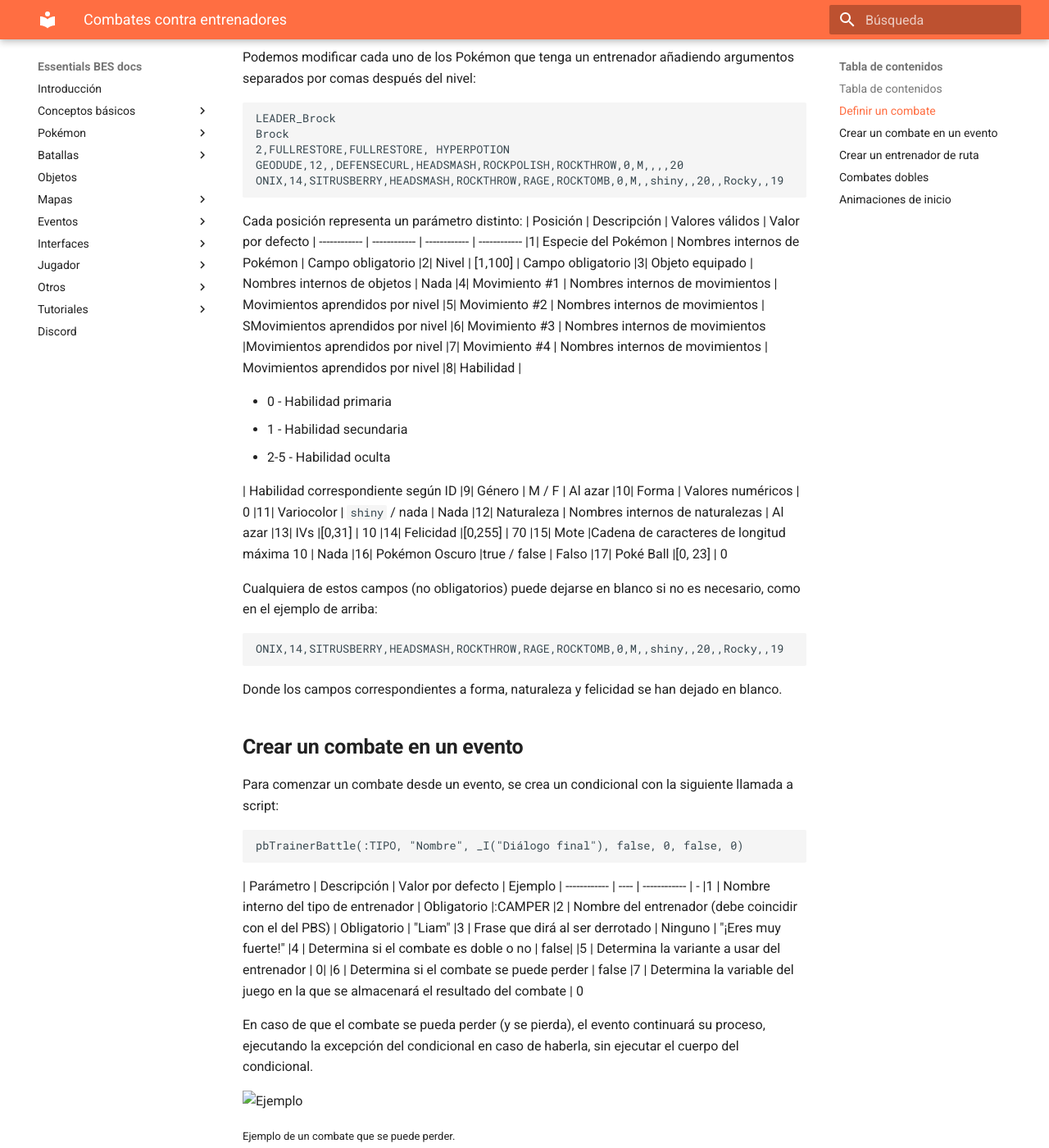
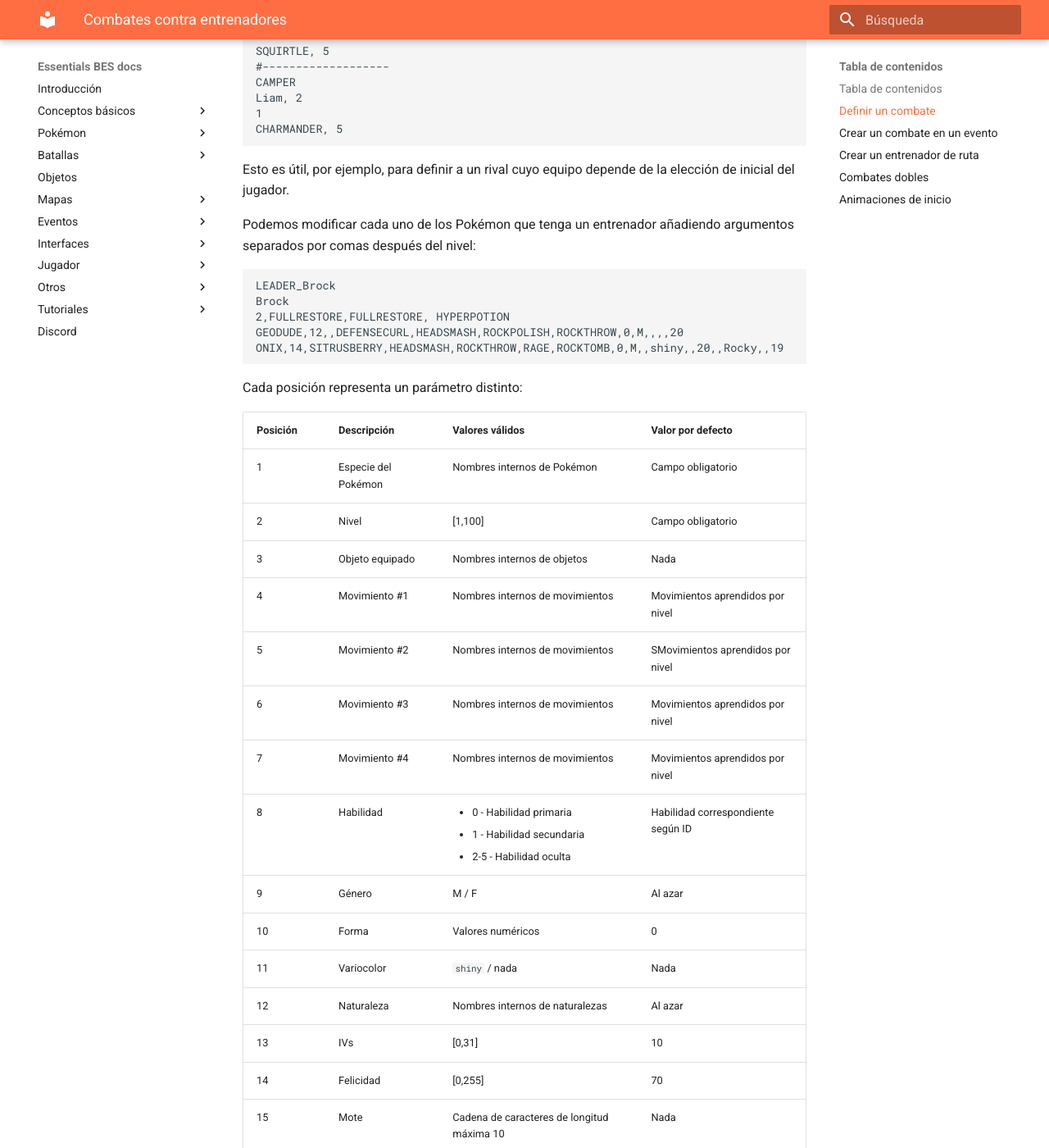
Before and after one commit to albertomcastro4/Essentials-BES-docs, an MkDocs documentation site: the page built from docs/battles/Trainers.md, in a window 1280 px wide and 1400 px high, scrolled down 1269 px. Shown: the whole window at 82% size. Built offline with MkDocs 1.6.1 and Material for MkDocs 9.7.7, drawn with Linux system fonts in a browser that asks for light colours; some of the changed text lies outside the part shown.

Commit message:
fix tables

````diff
--- a/docs/battles/Trainers.md
+++ b/docs/battles/Trainers.md
@@ -19,6 +19,7 @@
 ~~~
 Donde entrenador nuevo se separa por `#-------------------` de los demás.
 Estos son los campos obligatorios que todo entrenador debe tener; además de estas se pueden añadir otras opciones:
+
 | Líneas  | Descripción  | Ejemplo |
 | ------------ | ------------ | ------------ |
 | 1 | Tipo de entrenador | YOUNGSTER |
@@ -55,6 +56,7 @@
 ~~~
 
 Cada posición representa un parámetro distinto:
+
 | Posición  | Descripción  | Valores válidos | Valor por defecto
 | ------------ | ------------ | ------------ | ------------
 |1| Especie del Pokémon | Nombres internos de Pokémon | Campo obligatorio
@@ -87,6 +89,7 @@
 ```
 pbTrainerBattle(:TIPO, "Nombre", _I("Diálogo final"), false, 0, false, 0)
 ```
+
 | Parámetro  | Descripción  | Valor por defecto | Ejemplo
 | ------------ | ---- | ------------ | -
 |1 | Nombre interno del tipo de entrenador | Obligatorio |:CAMPER
@@ -104,6 +107,7 @@
 <font size="2">Ejemplo de un combate que se puede perder.</font>
 
 El resultado del combate aparecerá en la variable especificada, tomando los siguientes valores:
+
 |Valor| Singificado
 |-|-
 1| Victoria
@@ -139,6 +143,7 @@
     <font size="2">Ejemplo de un entrenador creado por comentarios</font>
 
     Hay varios comentarios distintos que se pueden utilizar para configurar nuestro entrenador
+
     |Anotación | Descripción | Valores válidos | Obligatoria
     |-|-|-|-
     |Battle:| Texto que dice el entrenador al verte | Texto|Sí
@@ -212,10 +217,12 @@
 
 ## **Animaciones de inicio** <a name="animations"></a>
 La base incluye una forma fácil de hacer animaciones de inicio similares a las que aparecen en HGSS.
+
 ![Ejemplo](vsbar_example.png)
 
 Para que aparezcan al principio de un combate, simplemente hace falta crear los gráficos
-- Graphics/Transitions/vsBarXXX.png
-- Graphics/Transitions/vsTrainerXXX.png
+
+- `Graphics/Transitions/vsBarXXX.png`
+- `Graphics/Transitions/vsTrainerXXX.png`
 
 donde XXX es el número del tipo de entrenador. Esto quiere decir que las animaciones de entrada van ligadas a un tipo de entrenador, no a uno en concreto.
````
